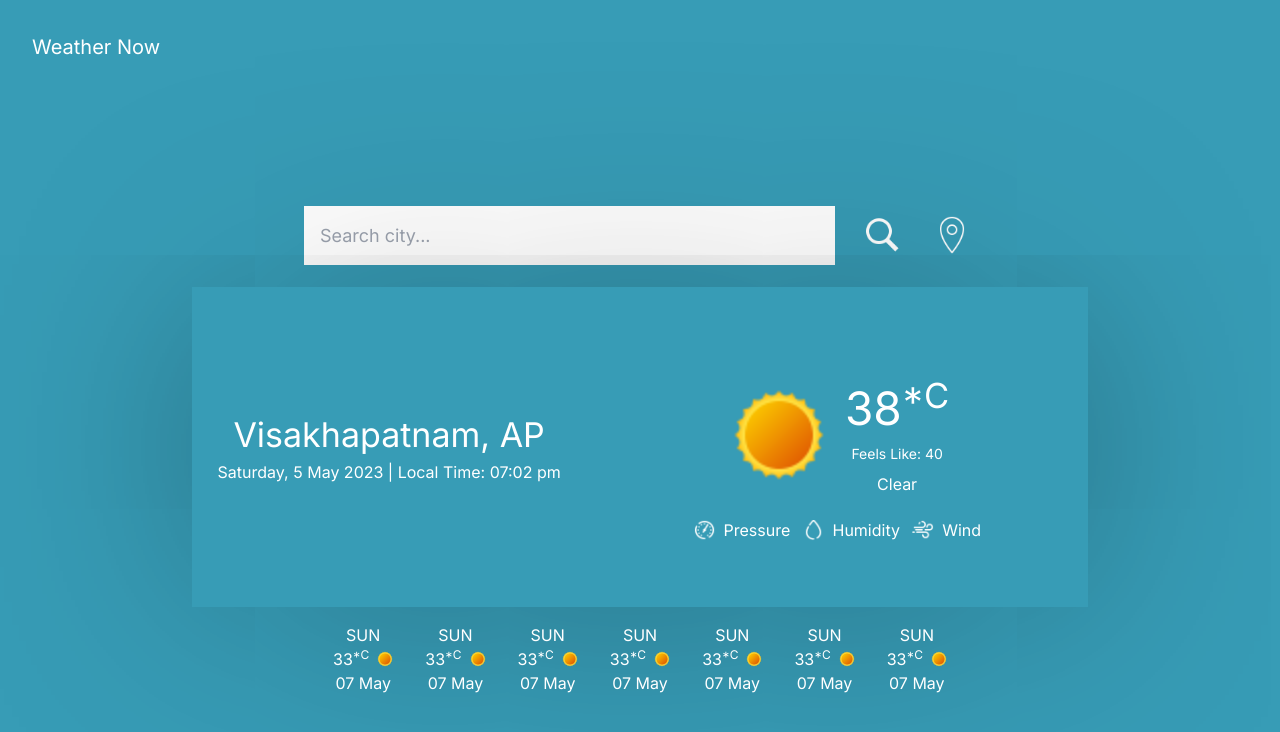
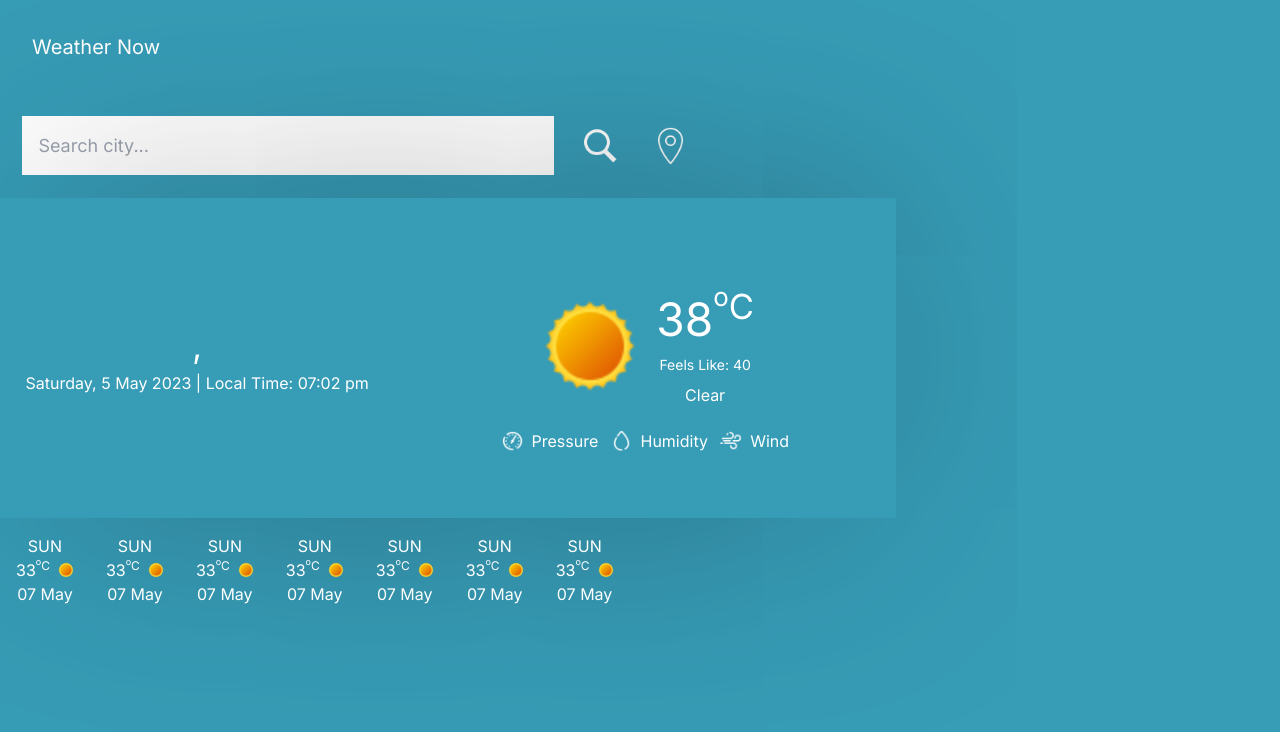
Before and after one commit to Awsazure3811/weathernow, a Next.js app: page / in a window 1280 px wide. Shown: the top 732 px of the page. Built offline with nearby package versions, Linux system fonts and the light colour scheme.

Commit message:
Search box fixes

```diff
--- a/src/app/components/dailyforecast/dailyforecast.js
+++ b/src/app/components/dailyforecast/dailyforecast.js
@@ -8,7 +8,7 @@ export default function DailyForecast() {
                 <h4>SUN</h4>
             </div>
             <div className="side">
-                <h3>33<sup>*C</sup></h3>
+                <h3>33<sup><sup>o</sup>C</sup></h3>
                 <img src="/icons/sun-48.png" alt="React Logo" className="img" />
             </div>
             <div className="text">
--- a/src/app/components/featuredcard/featuredcard.js
+++ b/src/app/components/featuredcard/featuredcard.js
@@ -1,13 +1,18 @@
 import "./featuredcard.css";
 
-export default function FeaturedCard() {
+export default function FeaturedCard(props) {
 
+    console.log('Hello form featurecard');
+    console.log(props.featureData);
+
+    const cityName = props.featureData[0];
+    const countryIndia = props.featureData[2];
 
     return(
         <div className="featurecard">
             <div className="card-details">
                 <div className="card-details-place">
-                    <h1 className="place-heading text-center">Visakhapatnam, AP</h1>
+                    <h1 className="place-heading text-center">{cityName}, {countryIndia}</h1>
                 </div>
                 <div className="card-more-details">
                     <p className="text-center">Saturday, 5 May 2023 | Local Time: 07:02 pm</p>
@@ -17,7 +22,7 @@ export default function FeaturedCard() {
                 <div className="icon-temp-details">
                     <img src="/icons/sun-48.png" alt="icon" className="temp-icon"></img>
                     <div className="temp-details">
-                        <h1 className="temp-num">38<sup>*C</sup></h1>
+                        <h1 className="temp-num">38<sup><sup>o</sup>C</sup></h1>
                         <p className="temp-feel">Feels Like: 40</p>
                         <h1 className="text-center mt-2">Clear</h1>
                     </div>
--- a/src/app/components/searchbox/searchbox.css
+++ b/src/app/components/searchbox/searchbox.css
@@ -22,14 +22,30 @@
 
 .search-suggest {
     display: block;
+
 }
 
 .suggestions-content {
     background-color: #fff;
-    width: inherit;
-    padding: 0.5rem 1rem;
+    width: 35%;
+    padding: 0.5rem;
     color: #000;
     border-top: 1px solid black;
     border-bottom: 1px solid black;
     display: none;
+    max-height: 20rem;
+    overflow-y: auto;
+    position: absolute;
+    z-index: 9999;
 }
+
+.suggestion-single-city {
+    width: 100%;
+    text-align: left;
+    padding: 0.5rem;
+}
+
+.suggestion-single-city:hover {
+    background-color: #cccccc;
+
+}
--- a/src/app/components/searchbox/searchbox.js
+++ b/src/app/components/searchbox/searchbox.js
@@ -2,25 +2,27 @@ import { useState } from "react";
 import "./searchbox.css";
 import { getCitiesByName } from "countrycitystatejson";
 
-export default function SearchSection() {
+export default function SearchSection(props) {
 
-
+    const parseSelectedCity = (val) => {
+        props.getSearchData(val);
+    }
 
 
     return(
         <div className="search-content">
-            <SearchBox></SearchBox>
+            <SearchBox parseSelectedCity={parseSelectedCity}></SearchBox>
             <button className="search-btn"><img src="/icons/search-white.png" className="search-img"></img></button>
             <button className="getlocation-btn search-btn"><img src="/icons/location-50-white.png" className="search-img"></img></button>
         </div>
     )
 }
 
-function SearchBox() {
+function SearchBox(props) {
     const [suggestions, setSuggestions] = useState([]);
     function parseSearch(val) {
+        const text = val.target.value;
         const ele = document.getElementById('suggestions-content').style;
-        const text = val.target.value;
         if (text.length != 0) {
             ele.display = "block";
             setSuggestions(getCitiesByName(text));
@@ -28,24 +30,38 @@ function SearchBox() {
             ele.display = "none";
         }
     }
+
+    const getCity = (val) => {
+        const ele = document.getElementById('suggestions-content').style;
+        ele.display = "none";
+        props.parseSelectedCity(val);
+        document.getElementById('search-box-input').value = '';
+        // document.getElementById('search-box-input').value = `${val[0]}, ${val[1]}, ${val[2]}`;
+    }
+
     return(
         <div className="search-content search-suggest">
-            <input type="text" placeholder="Search city..." name="search-input" className="search-input" onChange={parseSearch} />
-            <GetSuggestion suggestions={suggestions}></GetSuggestion>
+            <input type="text" placeholder="Search city..." name="search-input" className="search-input" id="search-box-input" onChange={parseSearch} />
+            <GetSuggestion suggestions={suggestions} getCity={getCity}></GetSuggestion>
         </div>
     )
 }
 
-function GetSuggestion({ suggestions }) {
-    console.log(suggestions);
+function GetSuggestion(props) {
+    // console.log(suggestions);
+
+    const selectCity = (val) => {
+        props.getCity(val);
+    }
+
     return(
         <div className="suggestions-content" id="suggestions-content">
         {
-        suggestions.map( (city, index) => {
+        props.suggestions.map( (city, index) => {
             return (
-                <div key={index}>
+                <button key={index} className="suggestion-single-city" onClick={() => selectCity([city.city.name, city.state, city.country.name])}>
                     {city.city.name} {'( '}<em>{city.state}, {city.country.name}</em>{' )'}
-                </div>
+                </button>
             )
         } )
         }
--- a/src/app/pages/homepage/homepage.css
+++ b/src/app/pages/homepage/homepage.css
@@ -4,8 +4,6 @@
     /* height: 25%; */
     height: calc(100vh - 30px - 4rem);
     display: flex;
-    justify-content: center;
-    align-items: center;
     flex-direction: column;
 }
 
--- a/src/app/pages/homepage/homepage.js
+++ b/src/app/pages/homepage/homepage.js
@@ -86,17 +86,20 @@ export default function HomePage() {
 
     // }
 
-
+    const [featureData, setFeatureData] = useState([]);
+    const getSearchData = (val) => {
+        setFeatureData(val);
+    }
 
 
     return(
         <div className="container">
             {/* <button onClick={sample}>Clickme</button> */}
             <div className="search-section-wrapper">
-                <SearchSection></SearchSection>
+                <SearchSection getSearchData={getSearchData}></SearchSection>
             </div>
             <div className="featurecard-wrapper">
-                <FeaturedCard></FeaturedCard>
+                <FeaturedCard featureData={featureData}></FeaturedCard>
             </div>
             <div className="daily-forecast-wrapper">
                 <DailyForecast></DailyForecast>
```
